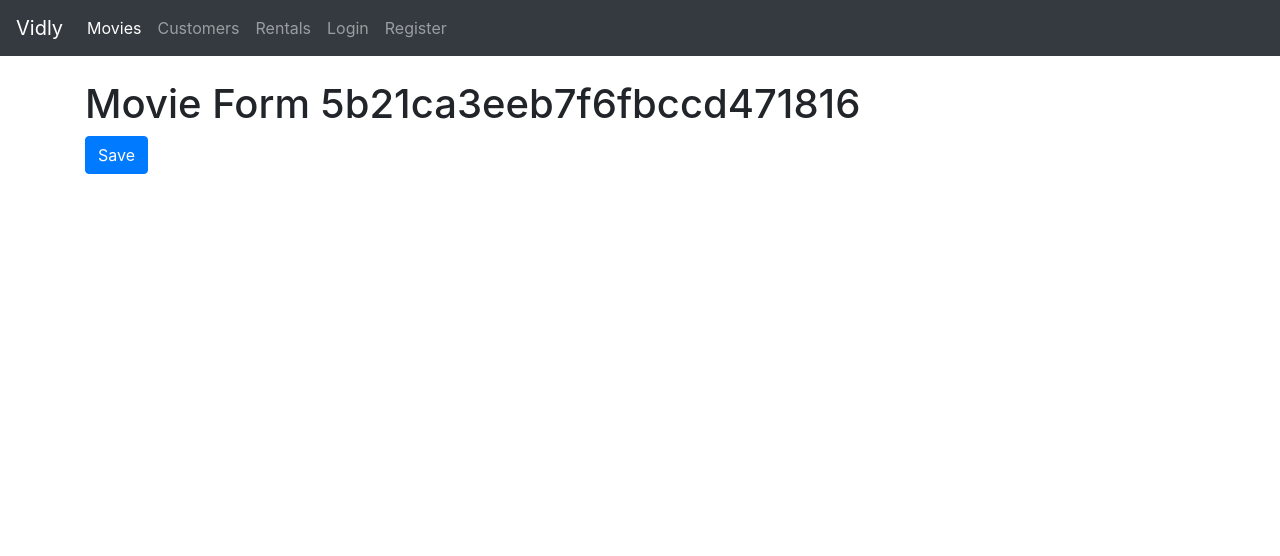
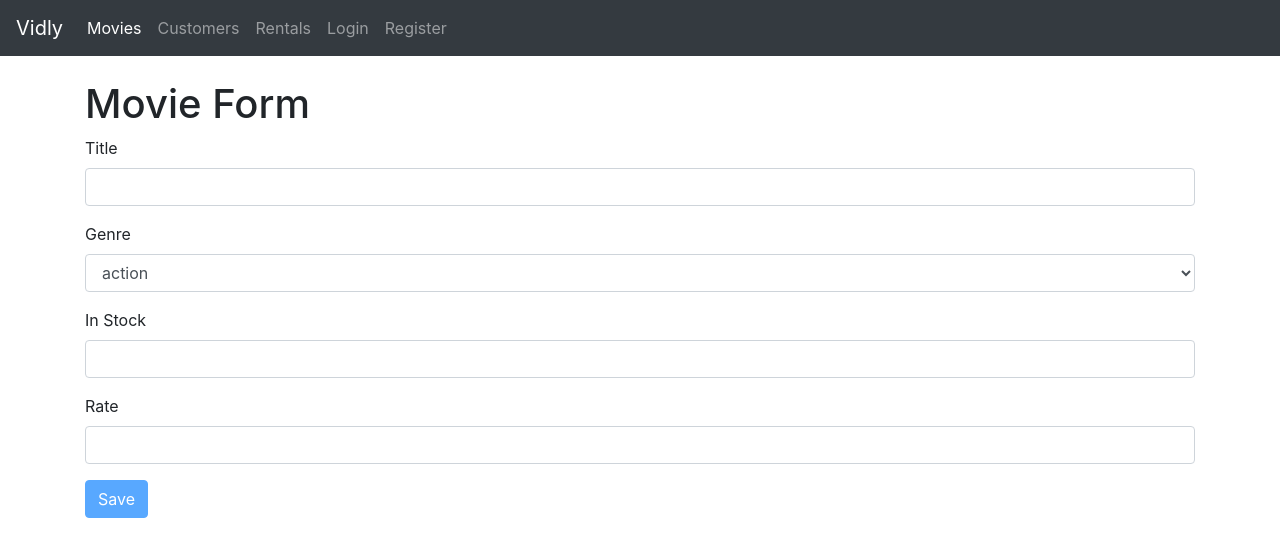
Before and after one commit to Jumaruba/MovieRate, a React (Create React App) app: page /movies/5b21ca3eeb7f6fbccd471816 in a window 1280 px wide. Shown: the top 556 px of the page. Built offline with nearby package versions, Linux system fonts and the light colour scheme.

Commit message:
layout edit movie

```diff
--- /dev/null
+++ b/src/components/common/form/dropInput.jsx
@@ -0,0 +1,19 @@
+import { React } from "react";
+
+const DropInput = ({ name, options, error, label, value, ...rest }) => {
+  return (
+    <div className="form-group">
+      <label htmlFor={name}>{label} </label>
+      <select {...rest} name={name} id={name} className="form-control">
+        {options.map((option) => (
+          <option key={option} value={option} selected={option === value}>
+            {option}
+          </option>
+        ))}
+      </select>
+      {error && <div className="alert alert-danger">{error}</div>}
+    </div>
+  );
+};
+
+export default DropInput;
--- a/src/components/common/form.jsx
+++ b/src/components/common/form/form.jsx
@@ -1,6 +1,7 @@
 import React, { Component } from "react";
 import Joi from "joi-browser";
 import Input from "./input";
+import DropInput from './dropInput';
 
 class Form extends Component {
   state = {
@@ -72,6 +73,21 @@ class Form extends Component {
       ></Input>
     );
   }
+
+  renderDropInput(name, options, label, type = "text" ){
+    const { data, errors} = this.state;
+    return (
+      <DropInput
+        name={name}
+        options={options}
+        error={errors[name]}
+        label={label}
+        type={type}
+        value={data[name]}
+        onChange={this.handleChange}
+      />
+    );
+  }
 }
 
 export default Form;
--- a/src/components/loginForm.jsx
+++ b/src/components/loginForm.jsx
@@ -1,6 +1,6 @@
 import React, { Component } from "react";
 import Joi from "joi-browser";
-import Form from "./common/form";
+import Form from "./common/form/form";
 
 class LoginForm extends Form {
   state = {
--- a/src/components/movieform.js
+++ b/src/components/movieform.js
@@ -1,12 +1,45 @@
-import React from 'react';
+import React from "react";
+import Form from "./common/form/form";
+import Joi from "joi-browser";
 
-const MovieForm = ({match, history}) => {
+class MovieForm extends Form {
+  state = {
+    data: {
+      title: "",
+      genre: "",
+      inStock: "",
+      rate: "",
+    },
+    errors: {},
+  };
+
+  schema = {
+    title: Joi.string().required().label("Title"),
+    genre: Joi.string().required().label("Genre"),
+    inStock: Joi.number()
+      .min(0)
+      .max(100)
+      .integer()
+      .required()
+      .label("In Stock"),
+    rate: Joi.number().min(0).max(5).required().label("Rate"),
+  };
+
+  render() {
+
     return (
-        <div>
-            <h1> Movie Form {match.params.id}</h1>
-            <button className="btn btn-primary" onClick={() => history.push("/movies")}>Save</button>
-        </div>
+      <div>
+        <h1>Movie Form </h1>
+        <form>
+            {this.renderInput("title", "Title")}
+            {this.renderDropInput("genre", ["action", "romance", "thriller"], "Genre")}
+            {this.renderInput("inStock", "In Stock")}
+            {this.renderInput("rate", "Rate")}
+            {this.renderButton("Save")}
+        </form>
+      </div>
     );
+  }
 }
 
 export default MovieForm;
--- a/src/components/registerForm.jsx
+++ b/src/components/registerForm.jsx
@@ -1,6 +1,5 @@
-import React, { Component } from "react";
-import Form from "./common/form";
-import Input from "./common/input";
+import React  from "react";
+import Form from "./common/form/form";
 import Joi from "joi-browser";
 
 class RegisterForm extends Form {
@@ -25,7 +24,7 @@ class RegisterForm extends Form {
       <div>
         <h1>Register Form</h1>
         <form onSubmit={this.handleSubmit}>
-          {this.renderInput("username", "Username", "email")}
+          {this.renderInput("username", "Username")}
           {this.renderInput("password", "Password", "password")}
           {this.renderInput("name", "Name", "name")}
           {this.renderButton("Register")}
```
Also changed, not shown: src/components/common/form/input.jsx (renamed from src/components/common/input.jsx).
